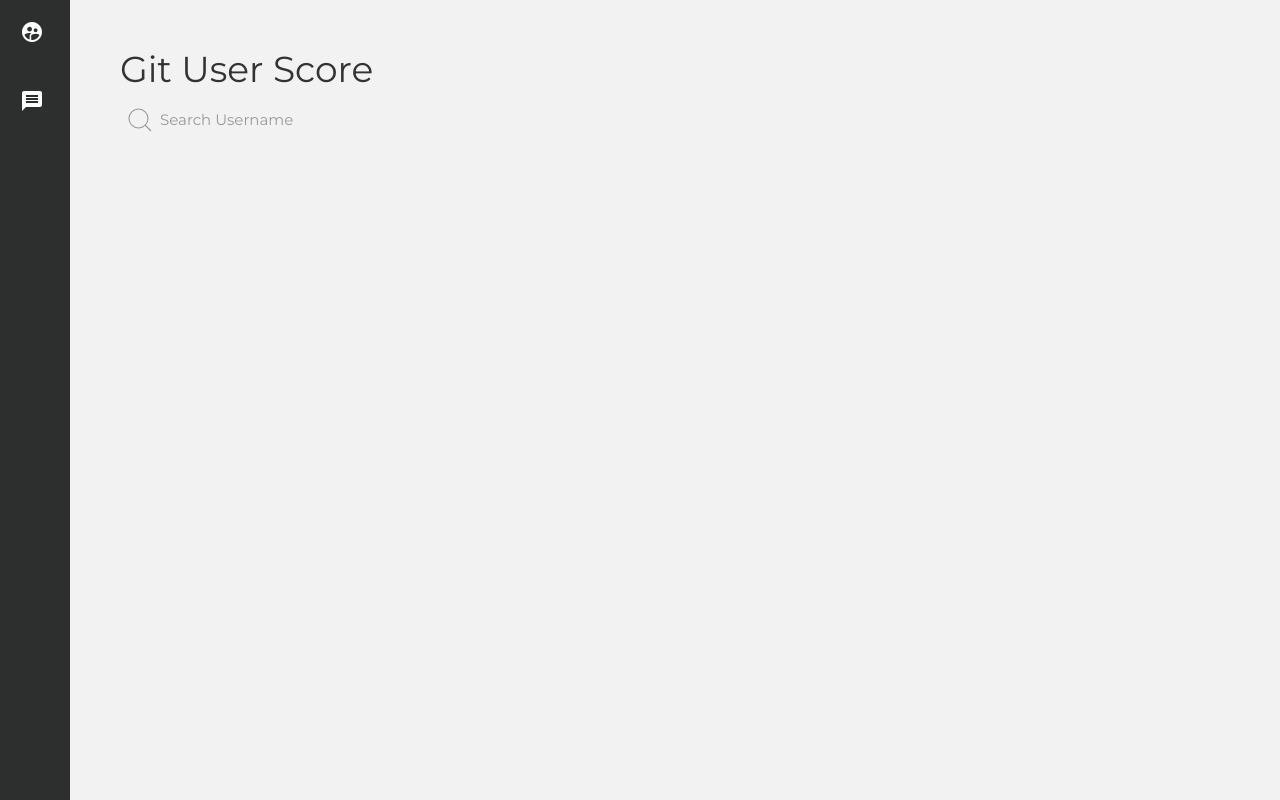
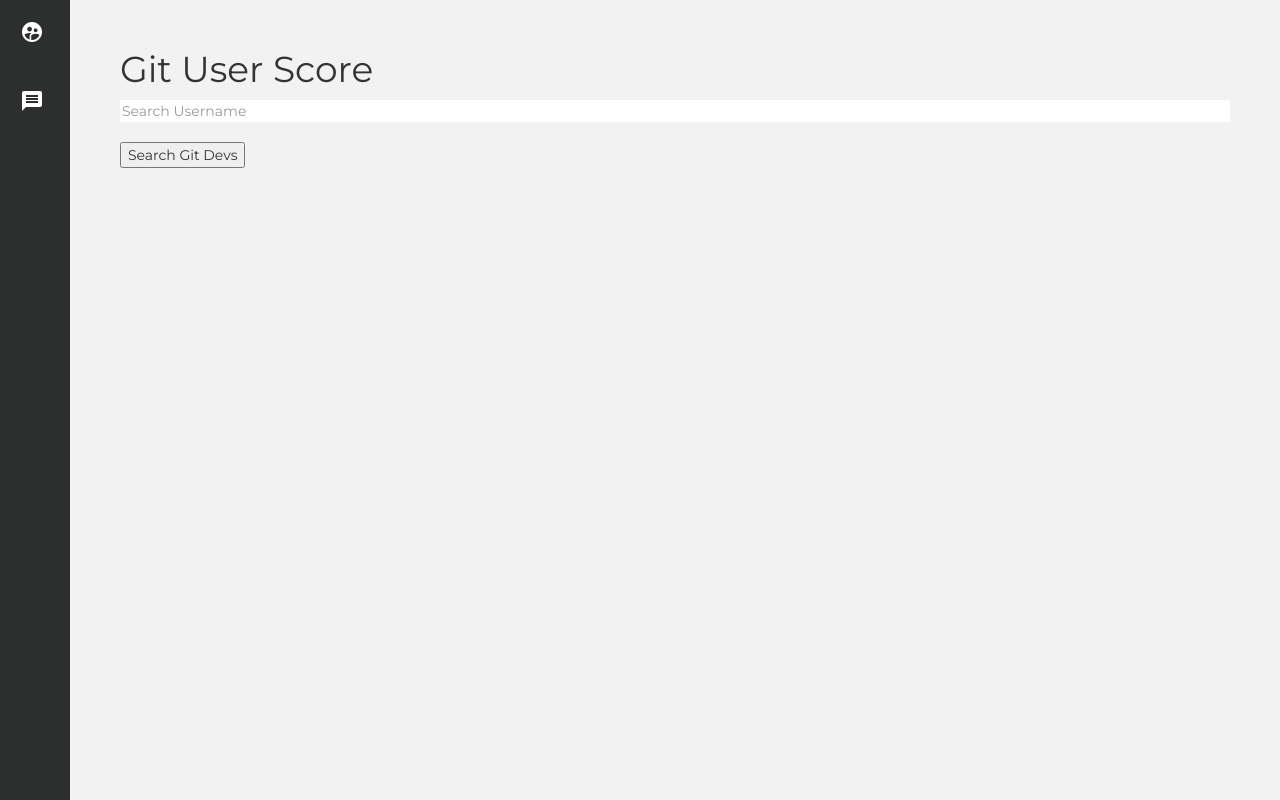
Before and after one commit to Srinivas1043/Github_search, an Angular app: page / in a window 1280 px wide. Built offline with nearby package versions, Linux system fonts and the light colour scheme.

Commit message:
Updated Changes from keyup to Click event

```diff
--- a/src/app/details/details.component.ts
+++ b/src/app/details/details.component.ts
@@ -11,7 +11,7 @@ import {ActivatedRoute } from '@angular/router';
 })
 export class DetailsComponent implements OnInit {
 
-  user: Object;
+  user: any;
   constructor(private data: DataService, private route: ActivatedRoute) {
     this.route.params.subscribe(params=> this.user = params.login)
 
--- a/src/app/users/users.component.html
+++ b/src/app/users/users.component.html
@@ -1,9 +1,11 @@
 <h1>Git User Score</h1>
+<div>
 
-<form class="uk-search uk-search-navbar">
-<span uk-search-icon></span>
-<input class="uk-search-input"  type="search" placeholder="Search Username" (keyup)="search($event)">
-</form>
+
+<input #username class="uk-search-input"  type="search" placeholder="Search Username">
+<br>
+<br>
+<button (click)="search(username.value)" >Search Git Devs</button>
 
 <ul *ngFor="let user of users?.items">
     <div class="uk-card uk-card-default uk-width-1-2@m">
@@ -28,3 +30,5 @@
     </div>
     <br>
     </ul>
+
+</div>
--- a/src/app/users/users.component.ts
+++ b/src/app/users/users.component.ts
@@ -7,13 +7,13 @@ import { map } from 'rxjs/operators';
 @Component({
   selector: 'app-users',
   templateUrl: './users.component.html',
-  styleUrls: ['./users.component.scss']
+  styleUrls: ['./users.component.scss'],
 })
 export class UsersComponent implements OnInit {
 
 
-  users: Object;
-
+  users: any;
+  username:string;
 
   constructor(private data: DataService) { }
 
@@ -22,13 +22,14 @@ export class UsersComponent implements OnInit {
 
   }
 
-  search(username: any)
+  search(loginname)
   {
-    console.log(username);
-    let valuser = username.target.value;
+    this.username =  loginname;
+    console.log(this.username);
+    return this.data.getUsers(loginname).subscribe(
+      data => this.users = data    )
 
-    this.data.getUsers(valuser).subscribe(
-      data => this.users = data    )
+
     }
 
 }
--- a/src/index.html
+++ b/src/index.html
@@ -2,11 +2,11 @@
 <html lang="en">
 <head>
   <meta charset="utf-8">
-  <title>Ng6</title>
+  <title>Git search</title>
   <base href="/">
 
   <meta name="viewport" content="width=device-width, initial-scale=1">
-  <link rel="icon" type="image/x-icon" href="favicon.ico">
+  <link rel="icon" type="" href="fav.ico">
   <link href="https://fonts.googleapis.com/icon?family=Material+Icons"
       rel="stylesheet">
       <link href='https://fonts.googleapis.com/css?family=Montserrat' rel='stylesheet'>
```
Also changed, not shown: server.js (+8 -4 lines). Lines whose indentation alone changed are shown as unchanged.
